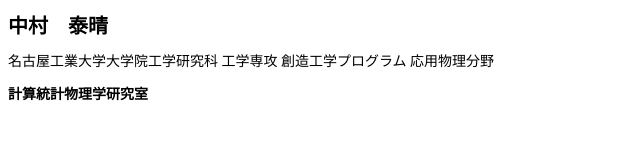
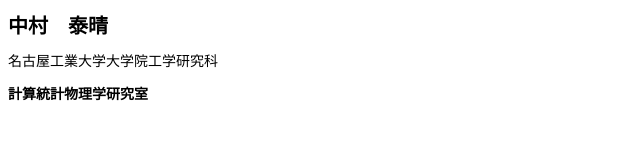
Before and after one commit to ta09nak/portfolio, a plain HTML site: page index.html in a window 1280 px wide. Shown: the whole page, without its empty margins (0-640 px from the left). Drawn offline with Linux system fonts and the light colour scheme.

Commit message:
Update index.html

```diff
--- a/index.html
+++ b/index.html
@@ -21,7 +21,7 @@
   <div id = "header" class = "clr">
     <h1>中村　泰晴</h1>
   </div>
-<p>名古屋工業大学大学院工学研究科 工学専攻 創造工学プログラム 応用物理分野</p>
+<p>名古屋工業大学大学院工学研究科</p>
 <p class = "lead">計算統計物理学研究室</p>
 </body>
 </html>
```
